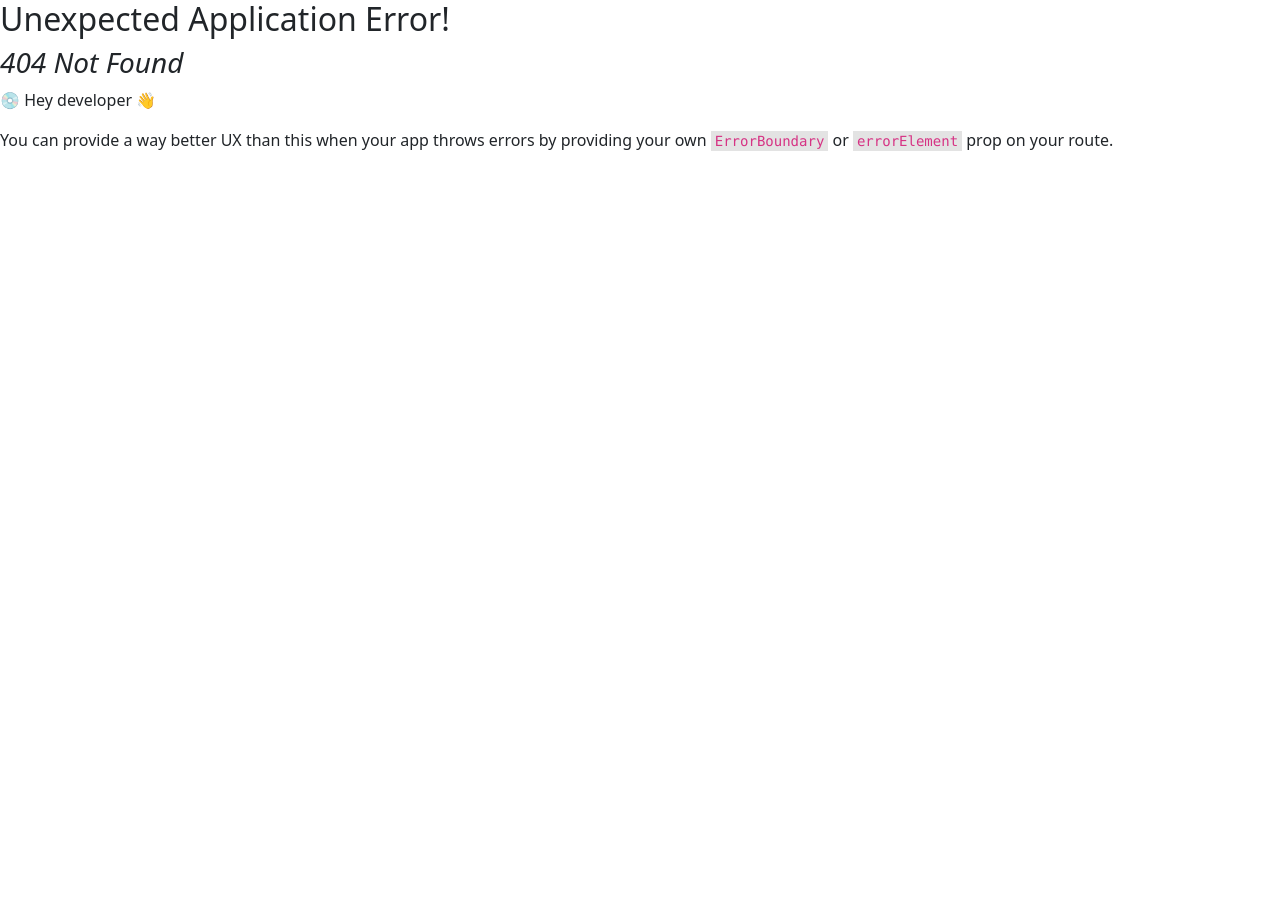
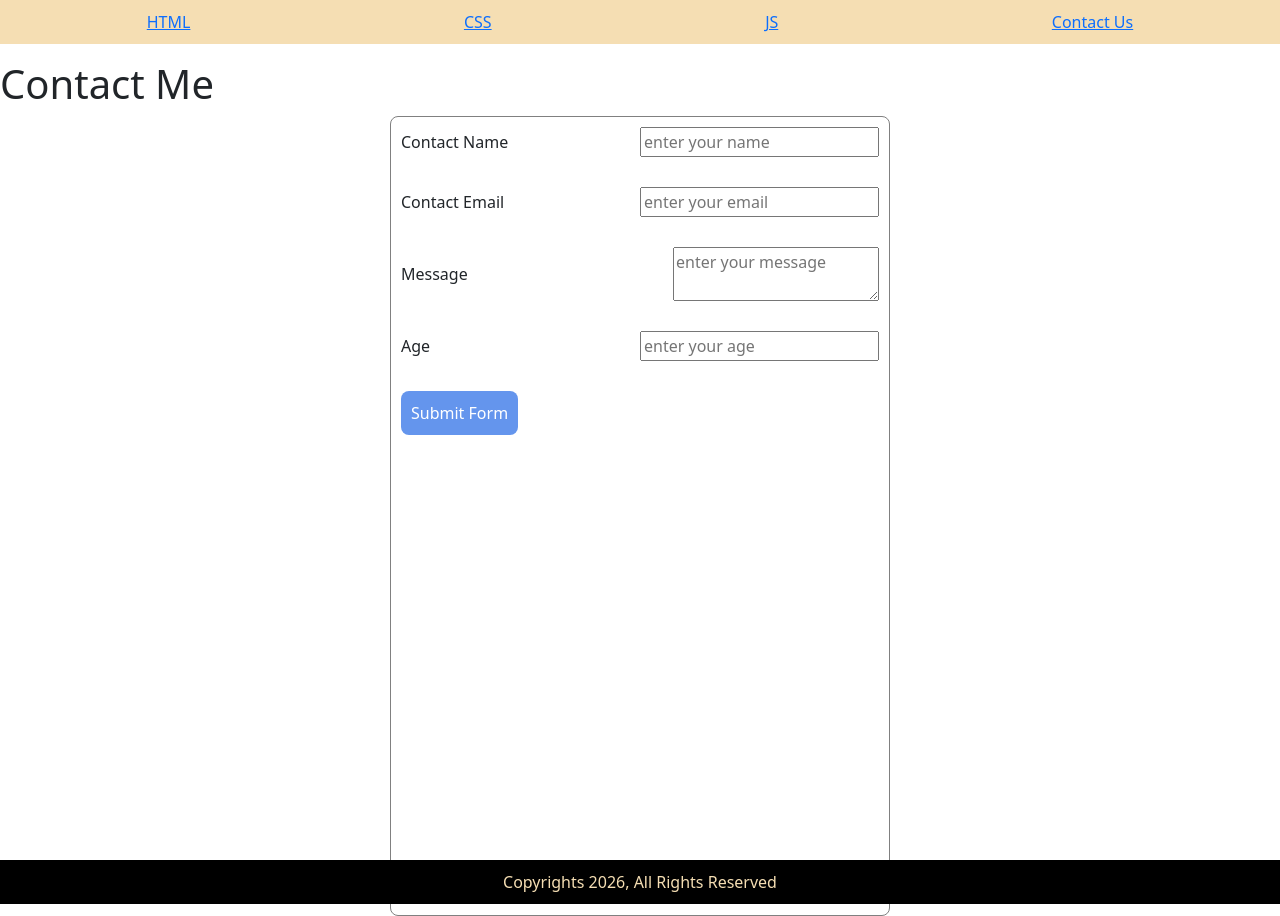
Before and after one commit to Sathiyapramod/react-router-demo, a React (Vite) app: page /contact in a window 1280 px wide. Before the commit this address had no page. Before the commit the page ends 800 px from the top, so only its background shows below. Built offline with nearby package versions, Linux system fonts and the light colour scheme.

Commit message:
feat: added form validations

```diff
--- a/package.json
+++ b/package.json
@@ -11,9 +11,11 @@
   },
   "dependencies": {
     "bootstrap": "^5.3.8",
+    "formik": "^2.4.9",
     "react": "^19.1.0",
     "react-dom": "^19.1.0",
-    "react-router-dom": "^6.29.0"
+    "react-router-dom": "^6.29.0",
+    "yup": "^1.7.1"
   },
   "devDependencies": {
     "@eslint/js": "^9.25.0",
--- a/src/App.css
+++ b/src/App.css
@@ -26,3 +26,36 @@ footer {
 .outlet {
   height: 100dvh;
 }
+
+form {
+  display: flex;
+  flex-direction: column;
+  justify-self: center;
+  padding: 10px;
+  width: 500px;
+  height: 100dvh;
+  border: 1px solid grey;
+  border-radius: 8px;
+}
+
+.form-div {
+  display: flex;
+  justify-content: space-between;
+  align-items: center;
+  margin-bottom: 30px;
+}
+
+button {
+  width: fit-content;
+  border: none;
+  background-color: cornflowerblue;
+  color: white;
+  border-radius: 8px;
+  padding: 10px;
+}
+
+
+.error {
+  color: red;
+  font-weight: 500;
+}
--- a/src/layouts/MainLayout.jsx
+++ b/src/layouts/MainLayout.jsx
@@ -18,6 +18,9 @@ function MainLayout() {
                         <li>
                             <Link to="/javascript">JS</Link>
                         </li>
+                        <li>
+                            <Link to="/contact">Contact Us</Link>
+                        </li>
                     </ul>
                 </nav>
             </header>
--- /dev/null
+++ b/src/pages/Contact.jsx
@@ -0,0 +1,110 @@
+import React from "react";
+import { useFormik } from "formik";
+import * as yup from "yup";
+
+function Contact() {
+    // yup validation
+    const validationSchema = yup.object({
+        contactName: yup
+            .string()
+            .min(5, "Min 5 characters required")
+            .max(20, "Only 20 characters max allowe")
+            .required("Hi Sriraja, invalid contact name"),
+        contactEmail: yup.string().email("standard format").required("invalid email format"),
+        message: yup.string().max(500).required("message is required"),
+        age: yup.number().positive("Should be a valid age above zero").required("age is required"),
+    });
+
+    // form validation
+    const formik = useFormik({
+        initialValues: {
+            contactName: "",
+            contactEmail: "",
+            message: "",
+            age: null,
+        },
+        validationSchema: validationSchema,
+        onSubmit: (values) => {
+            updateData(values);
+        },
+    });
+
+    async function updateData(inputs) {
+        try {
+            const res = await fetch("");
+        } catch (err) {
+            console.log("error", err);
+        }
+    }
+
+    return (
+        <div>
+            <h1>Contact Me</h1>
+            <form onSubmit={formik.handleSubmit}>
+                <div className="form-div">
+                    <label htmlFor="contactName">Contact Name</label>
+                    <input
+                        type="text"
+                        id="contactName"
+                        name="contactName"
+                        placeholder="enter your name"
+                        onChange={formik.handleChange}
+                        value={formik.values.contactName}
+                        onBlur={formik.handleBlur}
+                    />
+                </div>
+                {formik.errors.contactName ? (
+                    <div className="error">{formik.errors.contactName}</div>
+                ) : (
+                    ""
+                )}
+                <div className="form-div">
+                    <label htmlFor="contactEmail">Contact Email</label>
+                    <input
+                        type="email"
+                        id="contactEmail"
+                        name="contactEmail"
+                        placeholder="enter your email"
+                        onChange={formik.handleChange}
+                        value={formik.values.contactEmail}
+                        onBlur={formik.handleBlur}
+                    />
+                    {formik.errors.contactEmail ? (
+                        <div className="error">{formik.errors.contactEmail}</div>
+                    ) : (
+                        ""
+                    )}
+                </div>
+                <div className="form-div">
+                    <label htmlFor="message">Message</label>
+                    <textarea
+                        id="message"
+                        placeholder="enter your message"
+                        name="message"
+                        onChange={formik.handleChange}
+                        onBlur={formik.handleBlur}
+                        value={formik.values.message}
+                    />
+                </div>
+                {formik.errors.message ? <div className="error">{formik.errors.message}</div> : ""}
+                <div className="form-div">
+                    <label htmlFor="age">Age</label>
+                    <input
+                        type="number"
+                        placeholder="enter your age"
+                        id="age"
+                        name="age"
+                        onChange={formik.handleChange}
+                        onBlur={formik.handleBlur}
+                        value={formik.values.age}
+                    />
+                </div>
+
+                {formik.errors.age ? <div className="error">{formik.errors.age}</div> : ""}
+                <button type="submit">Submit Form</button>
+            </form>
+        </div>
+    );
+}
+
+export default Contact;
--- a/src/routes/mainRoutes.jsx
+++ b/src/routes/mainRoutes.jsx
@@ -2,6 +2,7 @@
 import Css from "../pages/Css";
 import Html from "../pages/Html";
 import JavaScript from "../pages/JavaScript";
+import Contact from "../pages/Contact";
 // importing main layout
 import MainLayout from "../layouts/MainLayout";
 
@@ -22,6 +23,10 @@ const mainRoutes = {
             path: "/javascript",
             element: <JavaScript />,
         },
+        {
+            path: "/contact",
+            element: <Contact />,
+        },
     ],
 };
 
```
Also changed, not shown: 1 other file (tests, documents, lock files or other folders).
